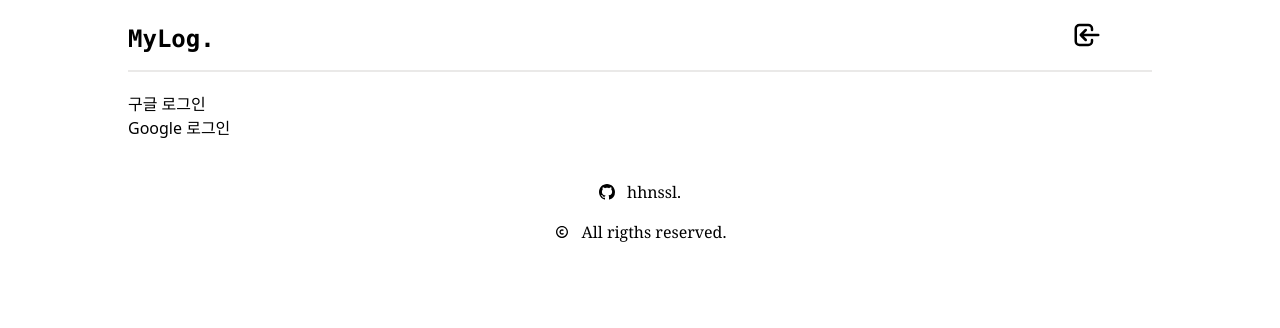
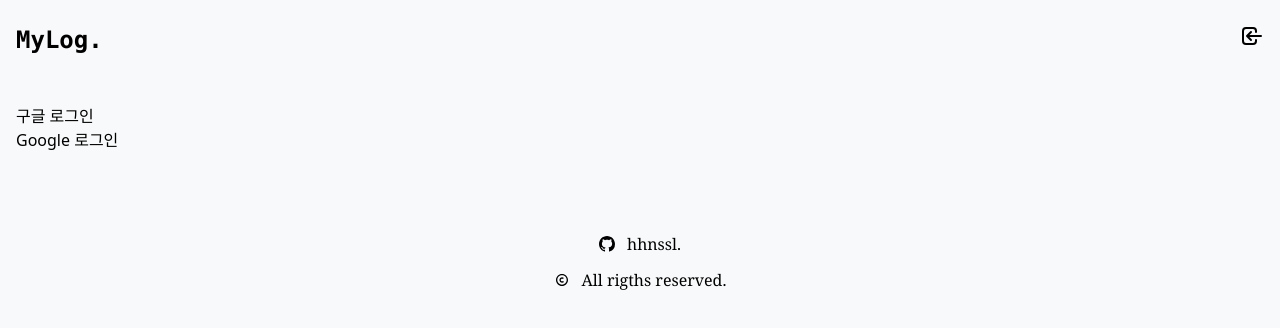
Before and after one commit to hhnssl/myLog, a React (Create React App) app: page /login in a window 1280 px wide. Shown: the top 328 px of the page. Built offline with nearby package versions, Linux system fonts and the light colour scheme.

Commit message:
Design - MainPage, BasicTemplate, Header, Footer css 변경

```diff
--- a/package.json
+++ b/package.json
@@ -39,6 +39,7 @@
     ]
   },
   "devDependencies": {
+    "@tailwindcss/line-clamp": "^0.4.2",
     "autoprefixer": "^10.4.13",
     "postcss": "^8.4.21",
     "tailwindcss": "^3.2.4"
--- a/public/index.html
+++ b/public/index.html
@@ -8,7 +8,7 @@
   <meta name="theme-color" content="#000000" />
   <meta name="description" content="Web site created using create-react-app" />
 
-  <title>MyLog</title>
+  <title>MyLog.</title>
 </head>
 
 <body>
--- a/src/components/Footer/Footer.jsx
+++ b/src/components/Footer/Footer.jsx
@@ -3,8 +3,8 @@ import { CgCopyright } from 'react-icons/cg';
 
 const Footer = () => {
   return (
-    <footer className="my-10 flex flex-col items-center ">
-      <p className="mb-4">
+    <footer className="flex flex-col items-center font-serif py-20">
+      <p className="mb-3">
         <a
           className="flex items-center"
           href="https://github.com/hhnssl"
--- a/src/components/Header/Header.jsx
+++ b/src/components/Header/Header.jsx
@@ -6,21 +6,21 @@ import { HiPencilSquare } from 'react-icons/hi2';
 
 const Header = ({ isAuth, handleSignOutClick }) => {
   return (
-    <header className="flex justify-between items-center text-2xl mb-3 ">
-      <div>
-        <Link to="/" className="font-extrabold">
-          MyLog.
-        </Link>
-      </div>
-      <div className="text-3xl">
+    <header className="text-2xl py-4 mb-6">
+      <nav className="flex items-center justify-between py-2">
+        <h1>
+          <Link to="/" className="font-extrabold">
+            MyLog.
+          </Link>
+        </h1>
         {isAuth ? (
-          <ul className="flex justify-between w-20">
-            <li className="">
+          <ul className="flex">
+            <li className="mr-5">
               <button>
                 <HiSearch />
               </button>
             </li>
-            <li className="">
+            <li className="mr-5">
               <Link to="/write">
                 <button>
                   <HiPencilSquare />
@@ -34,7 +34,7 @@ const Header = ({ isAuth, handleSignOutClick }) => {
             </li>
           </ul>
         ) : (
-          <ul className="flex justify-between w-20">
+          <ul className="flex">
             <li>
               <Link to="/login">
                 <button>
@@ -44,7 +44,7 @@ const Header = ({ isAuth, handleSignOutClick }) => {
             </li>
           </ul>
         )}
-      </div>
+      </nav>
     </header>
   );
 };
--- a/src/components/PostList/PostList.jsx
+++ b/src/components/PostList/PostList.jsx
@@ -31,26 +31,41 @@ const PostList = ({ isAuth }) => {
 
   return (
     <>
-      <ul>
+      <h2 className="sr-only">포스트 목록</h2>
+      <ul className="flex flex-wrap">
         {postList.length === 0 ? (
-          <span>포스트가 없습니다.</span>
+          <li>포스트가 없습니다.</li>
         ) : (
           postList.map((post) => (
-            <li key={post.id}>
-              <span>제목: {post.postTitle}</span>
-              <img src={post.image} alt="" />
-              <p>{post.image}</p>
-              <p>{post.postContent}</p>
-              <div>{post.author.name}</div>
-
-              {/* 로그인한 작성자의 글일 때만 삭제버튼 띄우기 */}
-              {console.log('post.author.id', post.author.id)}
-              {console.log('auth.currentUser.uid', auth.currentUser.uid)}
-              {isAuth && post.author.id === auth.currentUser.uid && (
-                <button onClick={() => handleDeletePostClick(post.id)}>
-                  삭제
-                </button>
-              )}
+            <li className="w-1/4 p-3 " key={post.id}>
+              <div className="h-[400px] w-full rounded-lg shadow-md lg:max-w-sm bg-white overflow-hidden relative ">
+                <img
+                  className="mb-4 object-cover w-full h-48"
+                  src="https://firebasestorage.googleapis.com/v0/b/mylog-437d4.appspot.com/o/files%2F%EC%A6%9D%EB%AA%85-removebg-preview.png?alt=media&token=f39f25f7-9fda-4706-9e50-6059b3947c9b"
+                  alt=""
+                />
+                <div className=" p-4 flex flex-col justify-between">
+                  <strong className="mb-2 truncate block text-xl font-semibold ">
+                    {post.postTitle}
+                  </strong>
+                  <p className="break-words line-clamp-3 mb-2 leading-normal text-zinc-500 text-sm">
+                    {post.postContent}
+                  </p>
+                  {/* <div className=" flex absolute bottom-0 left-0"> */}
+                  <span className="text-xs absolute bottom-0 left-0 m-4 pb-3">
+                    by {post.author.name}.
+                  </span>
+                  {isAuth && post.author.id === auth.currentUser.uid && (
+                    <button
+                      className="px-4 py-2 text-sm text-blue-100 bg-blue-500 rounded shadow  absolute bottom-0 right-0 m-4"
+                      onClick={() => handleDeletePostClick(post.id)}
+                    >
+                      삭제
+                    </button>
+                  )}
+                  {/* </div> */}
+                </div>
+              </div>
             </li>
           ))
         )}
--- a/src/index.css
+++ b/src/index.css
@@ -1,3 +1,7 @@
 @tailwind base;
 @tailwind components;
 @tailwind utilities;
+
+body {
+  background-color: #F8F9FA;
+}
--- a/src/template/BasicTemplate.jsx
+++ b/src/template/BasicTemplate.jsx
@@ -5,17 +5,19 @@ import Footer from '../components/Footer/Footer';
 
 const BasicTemplate = ({ children, isAuth, handleSignOutClick }) => {
   return (
-    <div className=" max-w-screen-lg mx-auto">
-      <section className="mt-5 mb-5 border-b-2 border-stone-300/50 font-mono ">
+    <>
+      <div className="container mx-auto px-4 font-mono">
         <Header isAuth={isAuth} handleSignOutClick={handleSignOutClick} />
-      </section>
+      </div>
 
-      <main>{children}</main>
+      <div className="container mx-auto px-4">
+        <main className="">{children}</main>
+      </div>
 
-      <section className="font-serif">
+      <div className="container mx-auto px-4">
         <Footer />
-      </section>
-    </div>
+      </div>
+    </>
   );
 };
 
--- a/tailwind.config.js
+++ b/tailwind.config.js
@@ -4,5 +4,5 @@ module.exports = {
   theme: {
     extend: {},
   },
-  plugins: [],
+  plugins: [require('@tailwindcss/line-clamp')],
 };
```
Also changed, not shown: 2 other files (tests, documents, lock files or other folders).
